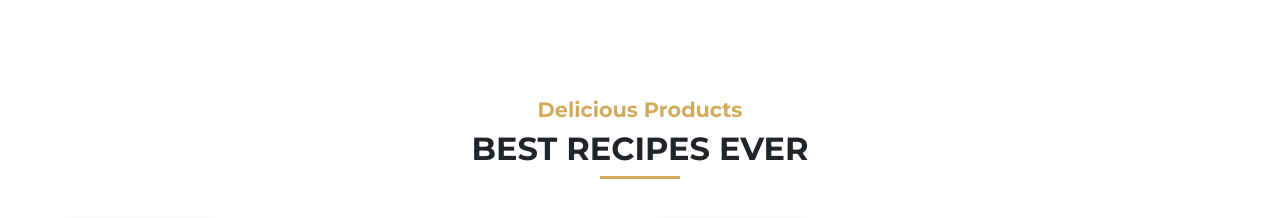
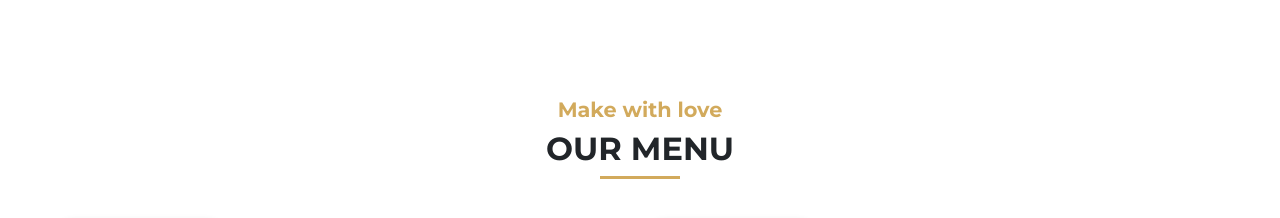
Before and after one commit to EstebanIndiveri/fakeOrganicMarket, a website: page index.html in a window 1280 px wide. Shown: the part 2619-2837 px from the top of the page. Drawn offline with nearby package versions, Linux system fonts and the light colour scheme.

Commit message:
fixing menu

```diff
--- a/index.html
+++ b/index.html
@@ -143,8 +143,8 @@
 
   <section class="sectionQuickProducts">
     <div class="titleProducts">
-      <h3 class="message">Delicious Products</h3>
-      <h1 class="title">Best Recipes Ever</h1>
+      <h3 class="message">Make with love</h3>
+      <h1 class="title">Our Menu</h1>
       <div class="underline"></div>
     </div>
     <div class="productList">
```
Also changed, not shown: styles/game.css (added).
